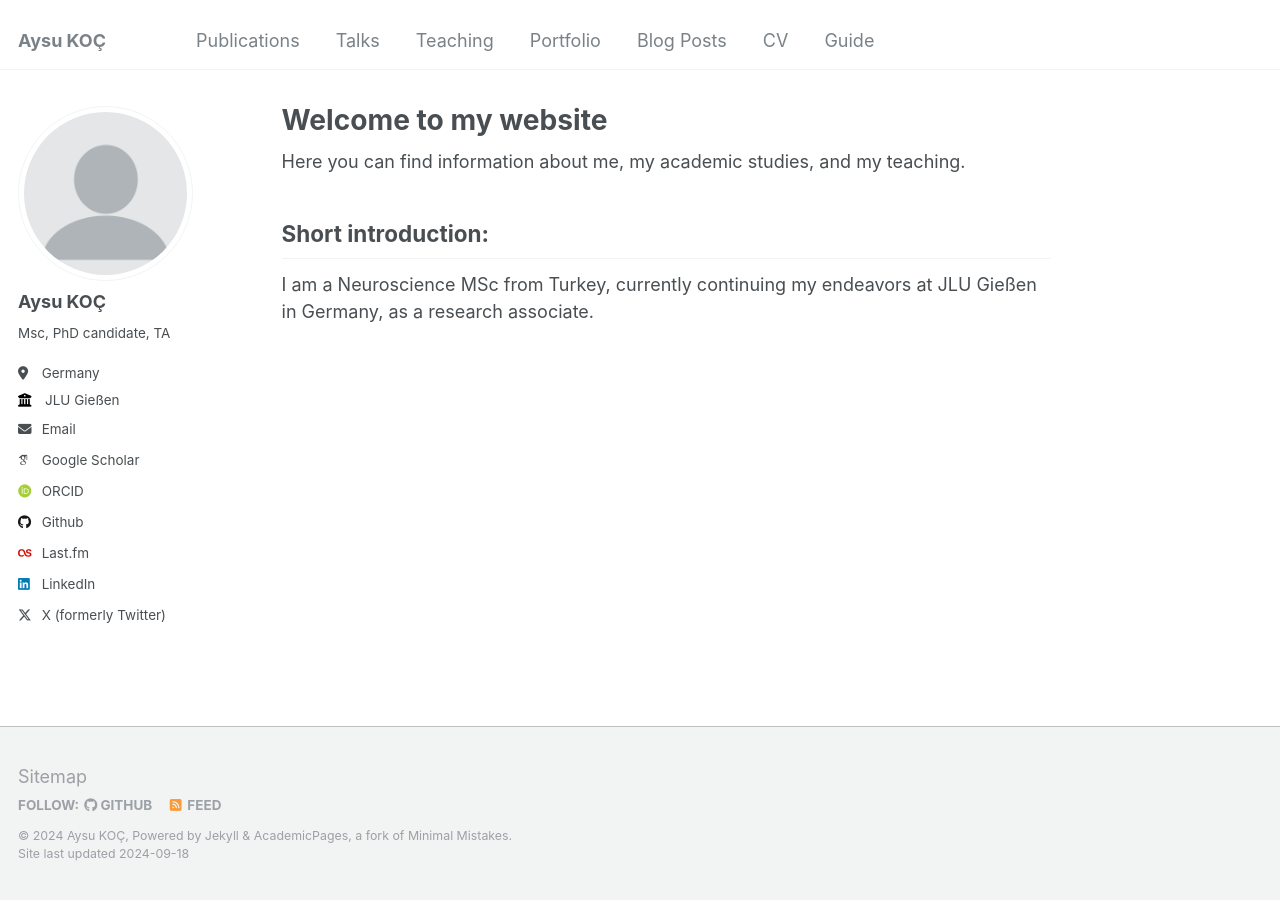
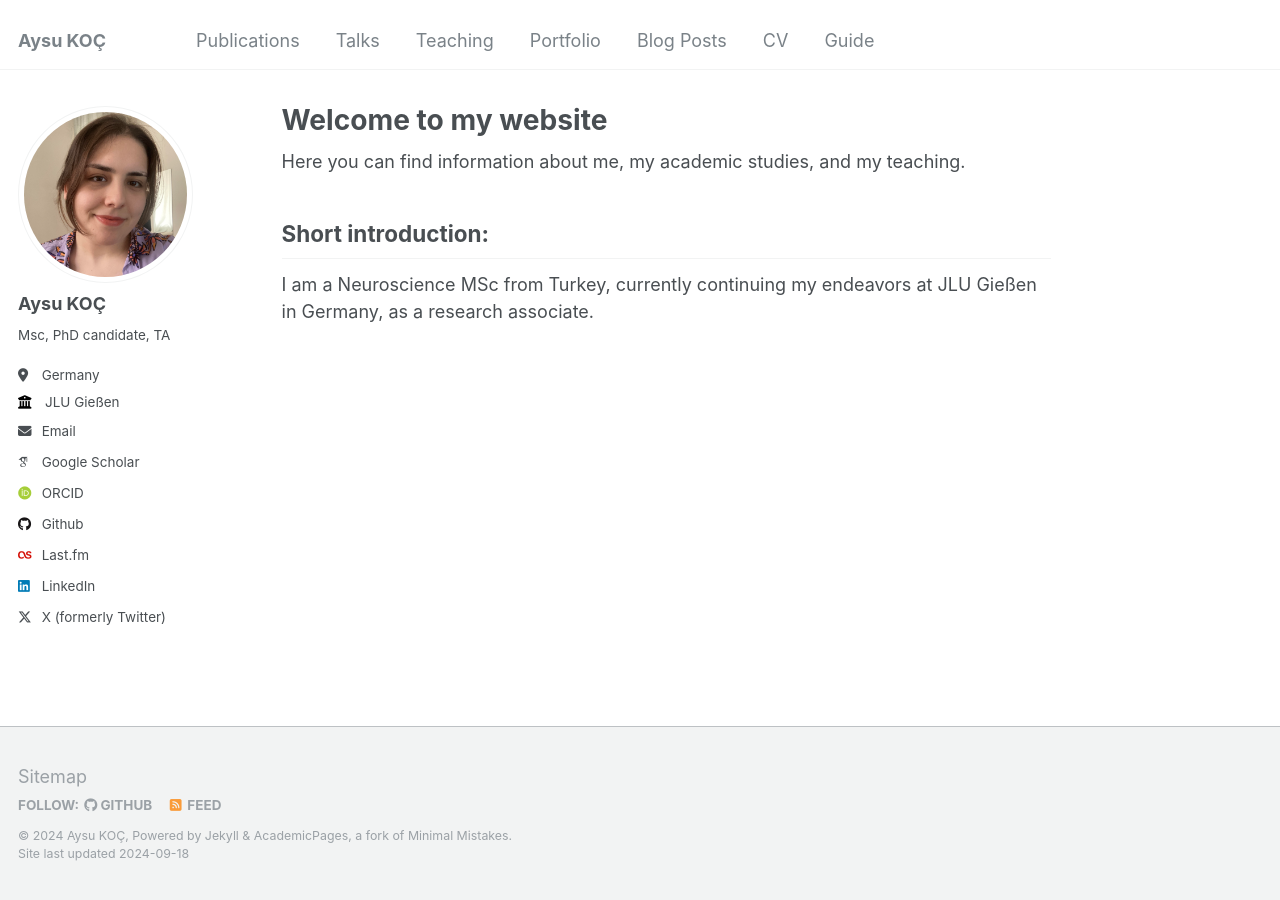
Before and after one commit to aysukoc/aysukoc.github.io, a Jekyll site: the page built from _pages/about.md, in a window 1280 px wide. Built offline with Jekyll 4.4.1, drawn with Linux system fonts in a browser that asks for light colours; some web fonts are replaced.

Commit message:
Update _config.yml

```diff
--- a/_config.yml
+++ b/_config.yml
@@ -21,7 +21,7 @@
 #               Additional customization can be done by editing /_includes/author-profile.html
 author:
   # Biographic information
-  avatar           : "profile.png"
+  avatar           : "ak - Copy.jpeg"
   name             : "Aysu KOÇ"
   pronouns         : # example: "she/her"
   bio              : "Msc, PhD candidate, TA"
```
